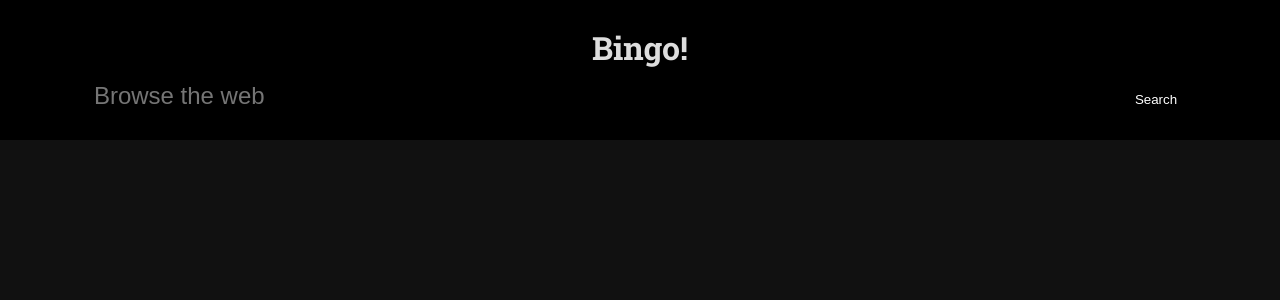
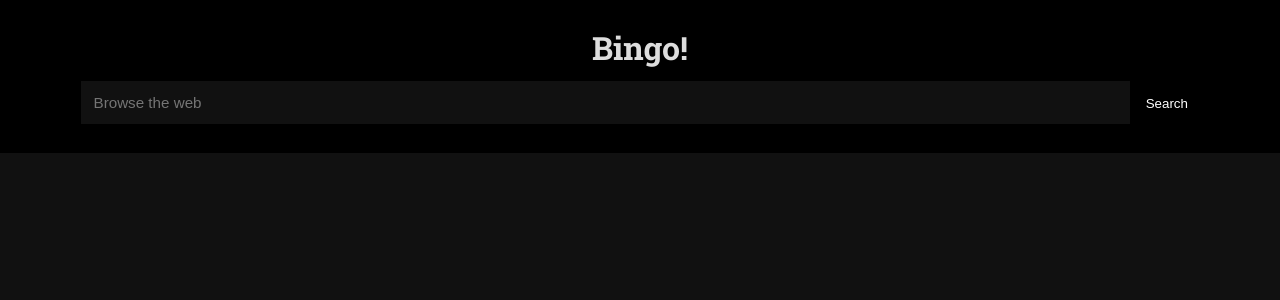
Before and after one commit to leniwiak/bingo, a PHP site: page /website.php in a window 1280 px wide. Shown: the top 300 px of the page. Run offline with PHP 8.4, Linux system fonts and the light colour scheme.

Commit message:
Having fun with CSS

```diff
--- a/for_me_you_have_stajla.css
+++ b/for_me_you_have_stajla.css
@@ -34,6 +34,7 @@ main {
 input[type=submit] {
 	color: white;
 	background-color: #000;
+	padding: 0.5%;
 	border: 5px #000 solid;
 }
 input[type=submit]:hover {
@@ -43,7 +44,9 @@ input[type=submit]:hover {
 
 input[type=text] {
 	font-size: 150%;
-	background-color: #000;
+	background-color: #111;
+	padding: 1%;
+	font-size: 95%;
 	color: white;
 	border: none;
 	border-bottom-color: #000;
--- a/website.php
+++ b/website.php
@@ -16,7 +16,7 @@
 	</header>
 
 	<script>
-		var items = Array("What's on your mind?", "Anything interesting?", "Type something here", "A query of the day is...", "Describe your intentions", "Search the internet", "What's going on?", "What do you like?", "Tell me what to do", "What you want to discover?", "Anywhere to go?", "Wanna surf?", "Browse the web");
+		var items = Array("What's on your mind?", "Anything interesting?", "Type something here", "A query of the day is...", "Describe your intentions", "Search the internet", "What's going on?", "What do you like?", "Tell me what to do", "What you want to discover?", "Anywhere to go?", "Let's surf!", "Let's start!", "Browse the web");
 		var item = items[Math.floor(Math.random()*items.length)];
 		document.getElementById("inputbox").placeholder = item;
 	</script>
```
